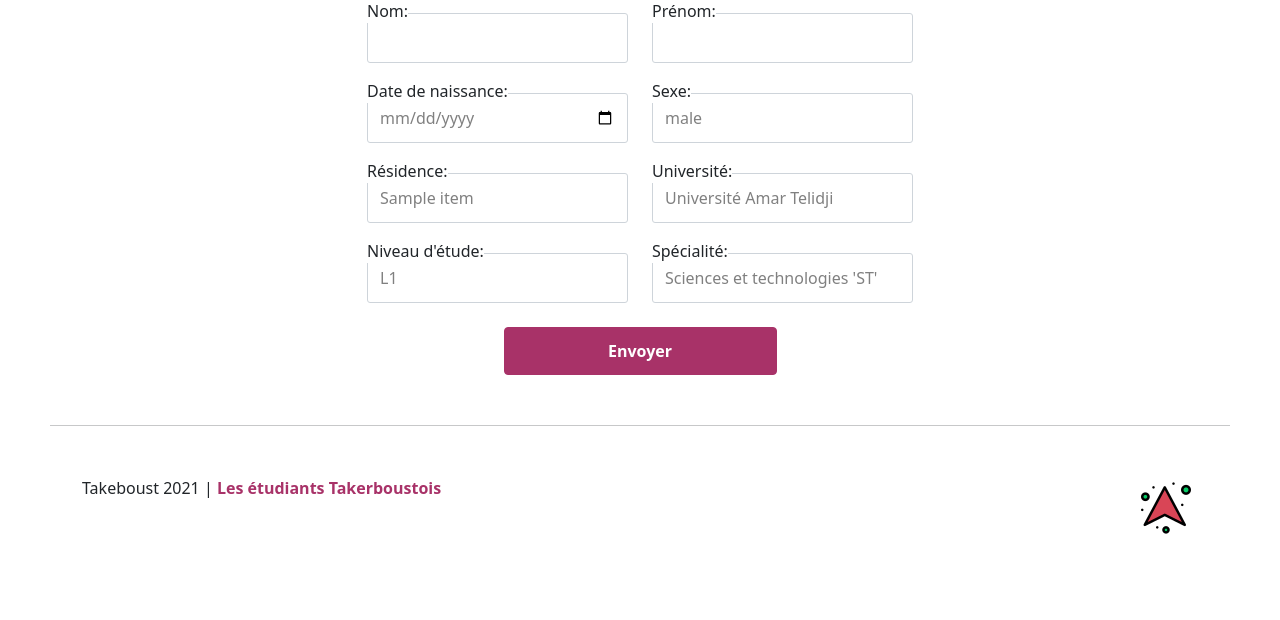
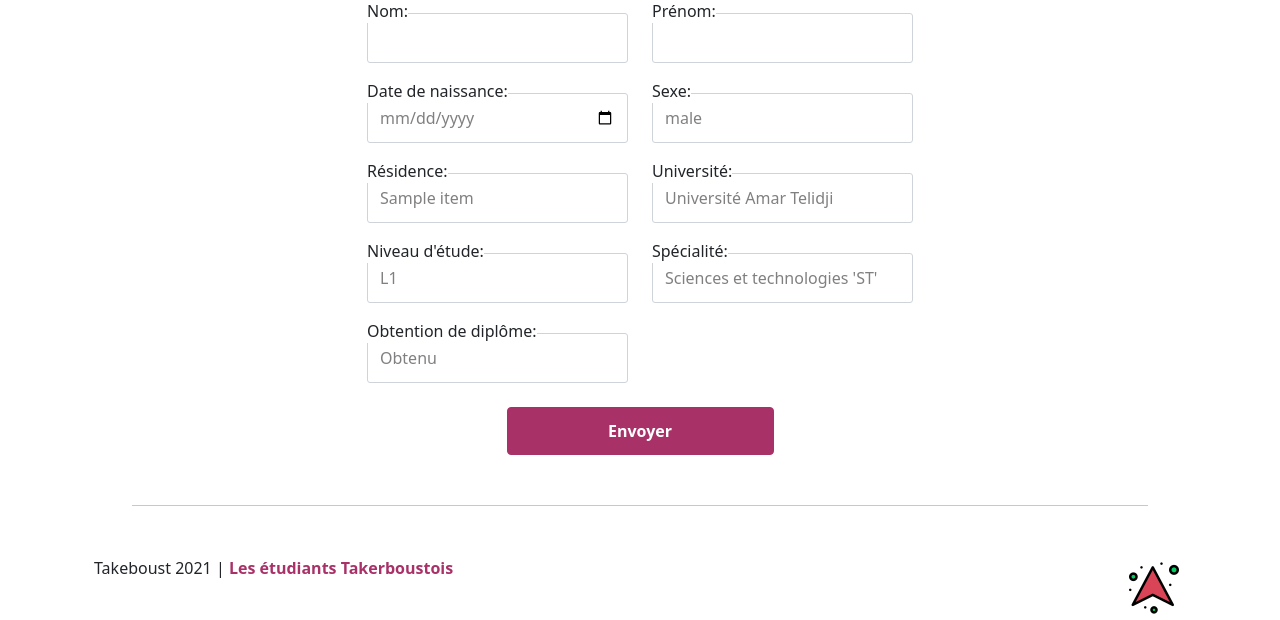
Before and after one commit to aqcic/Takerboust, a Flask app: page /addStudent in a window 1280 px wide. Shown: the part 523-1143 px from the top of the page. Before the commit the page ends 1057 px from the top, so only its background shows below. Run offline with Flask 2, Linux system fonts and the light colour scheme; tables that the repository leaves empty hold one stand-in row (values such as "Sample post"); a database or web service that is not in the repository returns one stand-in record (values such as "Sample title"); data that the repository does not hold is empty.

Commit message:
new commit

```diff
--- a/app.py
+++ b/app.py
@@ -24,6 +24,7 @@ class Student(db.Model):
     niveau_etude = db.Column(db.String(10), nullable=False)
     universite = db.Column(db.String(100), nullable=False)
     formation = db.Column(db.String(50), nullable=False)
+    obtention = db.Column(db.String(10), nullable=False)
 
     def __repr__(self) -> str:
         return "Student %r" % self.id
@@ -49,9 +50,6 @@ class Employe(db.Model):
 def index():
     return render_template('index.html')
 
-@app.route('/addone')
-def addone():
-    return render_template('addOne.html')
 
 @app.route('/about')
 def about():
@@ -82,6 +80,7 @@ def create_student():
             universite = request.form.get("universite"),
             formation = request.form.get("formation"),
             niveau_etude = request.form.get("niveau_etude"),
+            obtention = request.form.get("obtention")
         )
         db.session.add(student)
         db.session.commit()
--- a/templates/formulaire.html
+++ b/templates/formulaire.html
@@ -95,6 +95,17 @@
 						</select>
 					</div>
 				</div>
+				<div class="row justify-content-center mt-3">
+					<div class="form-group col-md-3">
+					  <label for="obtention"> Obtention de diplôme:</label>
+					  <select name="obtention" id="obtention" class="form-control">
+						  <option value="Oui">Obtenu</option>
+						  <option value="non">À obtenir</option>
+						  <option value="abandon">abandonné</option>
+					  </select>
+					</div>
+
+					<div class="form-group col-md-3"></div>
 				<div class="row justify-content-center text-center">
 					<div class="form-group col-md-6 pt-4">
 						<button type="submit" class="btn btn-primary send-btn">Envoyer</button>
@@ -159,7 +170,6 @@
 						<label for="experience">Années d'expérience:</label>
 						<input class="form-control" type="number" name="experience" id="experience" step="1" min="0" max="60"required="required">
 					</div>
-
 				</div>
 				<div class="row justify-content-center text-center">
 					<div class="form-group col-md-6 pt-4">
```
